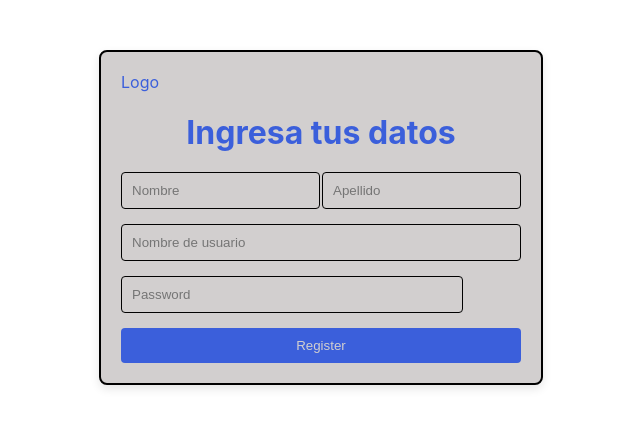
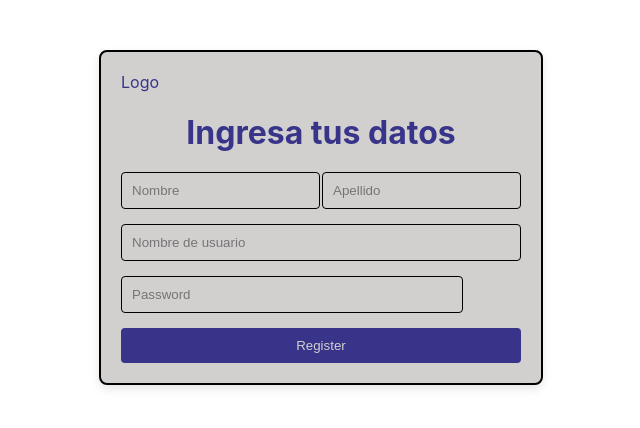
Before and after one commit to Renucopata/DrunkProject, a React (Create React App) app in the folder frontend/client/: page /login in a window 1280 px wide. Shown: the top 428 px of the page, without its empty margins (319-959 px from the left). Built offline with nearby package versions, Linux system fonts and the light colour scheme.

Commit message:
cambio colores

```diff
--- a/frontend/client/src/styles/ConvocatoriaPage.css
+++ b/frontend/client/src/styles/ConvocatoriaPage.css
@@ -1,7 +1,7 @@
 :root {
-  --primary-color: #3B5FDB; /* Azul */
+  --primary-color: #373489; /* Azul */
   --secondary-color: #d2cfcf; /* Blanco medio plomo (gris claro) */
-  --text-color: #3B5FDB; /* Azul para el texto, para contraste */
+  --text-color: #373489; /* Azul para el texto, para contraste */
   --bg-color: #d2cfcf; /* Fondo secundario */
   --highlight-color: #d2cfcf; /* Blanco para resaltar (si necesario) */
 }
--- a/frontend/client/src/styles/DashboardPage.css
+++ b/frontend/client/src/styles/DashboardPage.css
@@ -1,7 +1,7 @@
 :root {
-  --primary-color: #3B5FDB; /* Azul */
+  --primary-color: #373489; /* Azul */
   --secondary-color: #f5f5f5; /* Blanco medio plomo (gris claro) */
-  --text-color: #3B5FDB; /* Azul para el texto, para contraste */
+  --text-color: #373489; /* Azul para el texto, para contraste */
   --bg-color: #f5f5f5; /* Fondo secundario */
   --highlight-color: #ffffff; /* Blanco para resaltar (si necesario) */
 }
--- a/frontend/client/src/styles/Navbar.css
+++ b/frontend/client/src/styles/Navbar.css
@@ -1,7 +1,7 @@
 :root {
-  --primary-color: #3B5FDB; /* Azul */
+  --primary-color: #373489; /* Azul */
   --secondary-color: #f5f5f5; /* Blanco medio plomo (gris claro) */
-  --text-color: #3B5FDB; /* Azul para el texto, para contraste */
+  --text-color: #373489; /* Azul para el texto, para contraste */
   --bg-color: #f5f5f5; /* Fondo secundario */
   --highlight-color: #ffffff; /* Blanco para resaltar (si necesario) */
 }
--- a/frontend/client/src/styles/ProductGrid.css
+++ b/frontend/client/src/styles/ProductGrid.css
@@ -1,7 +1,7 @@
 :root {
-  --primary-color: #3B5FDB; /* Azul */
+  --primary-color: #373489; /* Azul */
   --secondary-color: #f5f5f5; /* Blanco medio plomo (gris claro) */
-  --text-color: #3B5FDB; /* Azul para el texto, para contraste */
+  --text-color: #373489; /* Azul para el texto, para contraste */
   --bg-color: #f5f5f5; /* Fondo secundario */
   --highlight-color: #ffffff; /* Blanco para resaltar (si necesario) */
 }
--- a/frontend/client/src/styles/Sidebar.css
+++ b/frontend/client/src/styles/Sidebar.css
@@ -1,5 +1,5 @@
 :root {
-  --primary-color: #3B5FDB; /* Azul */
+  --primary-color: #373489; /* Azul */
   --secondary-color: #d2cfcf; /* Blanco medio plomo (gris claro) */
   --text-color: #000000; /* Negro para un mejor contraste */
   --bg-color: #d2cfcf; /* Fondo secundario */
```
